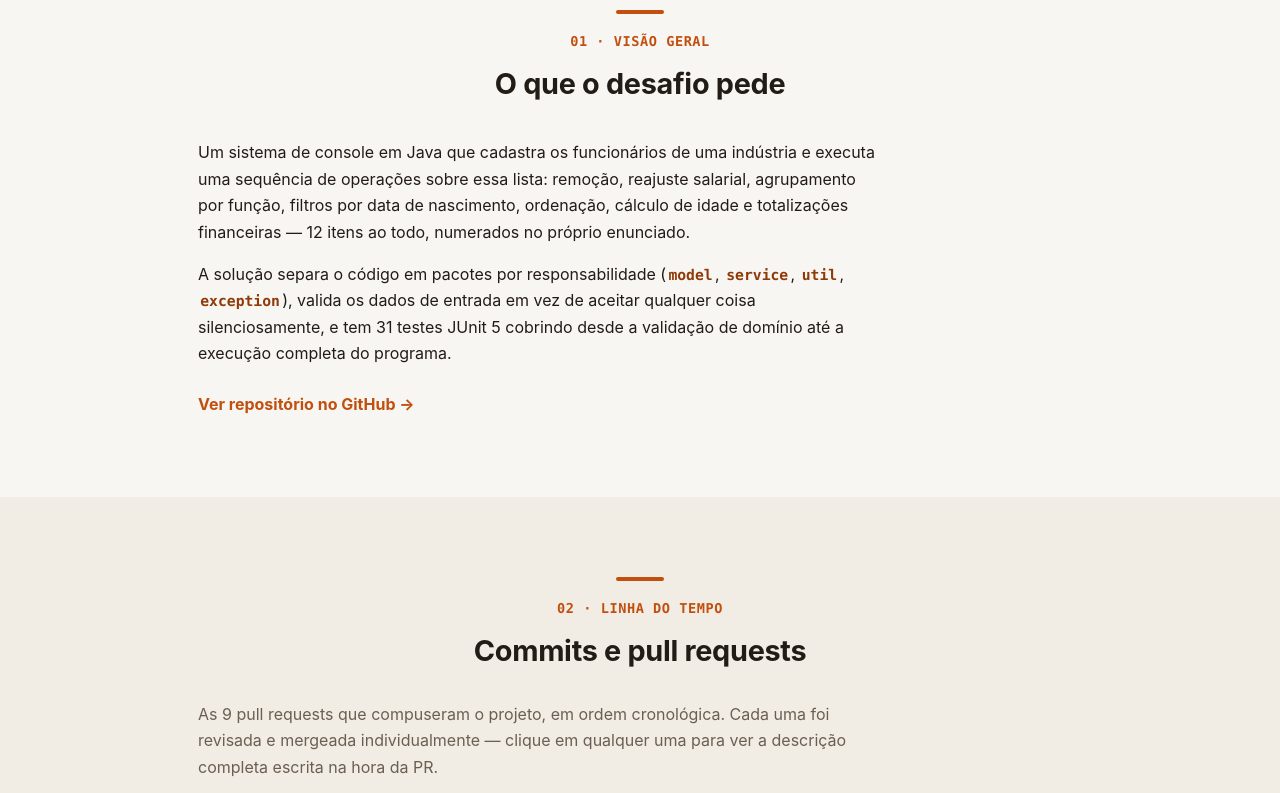
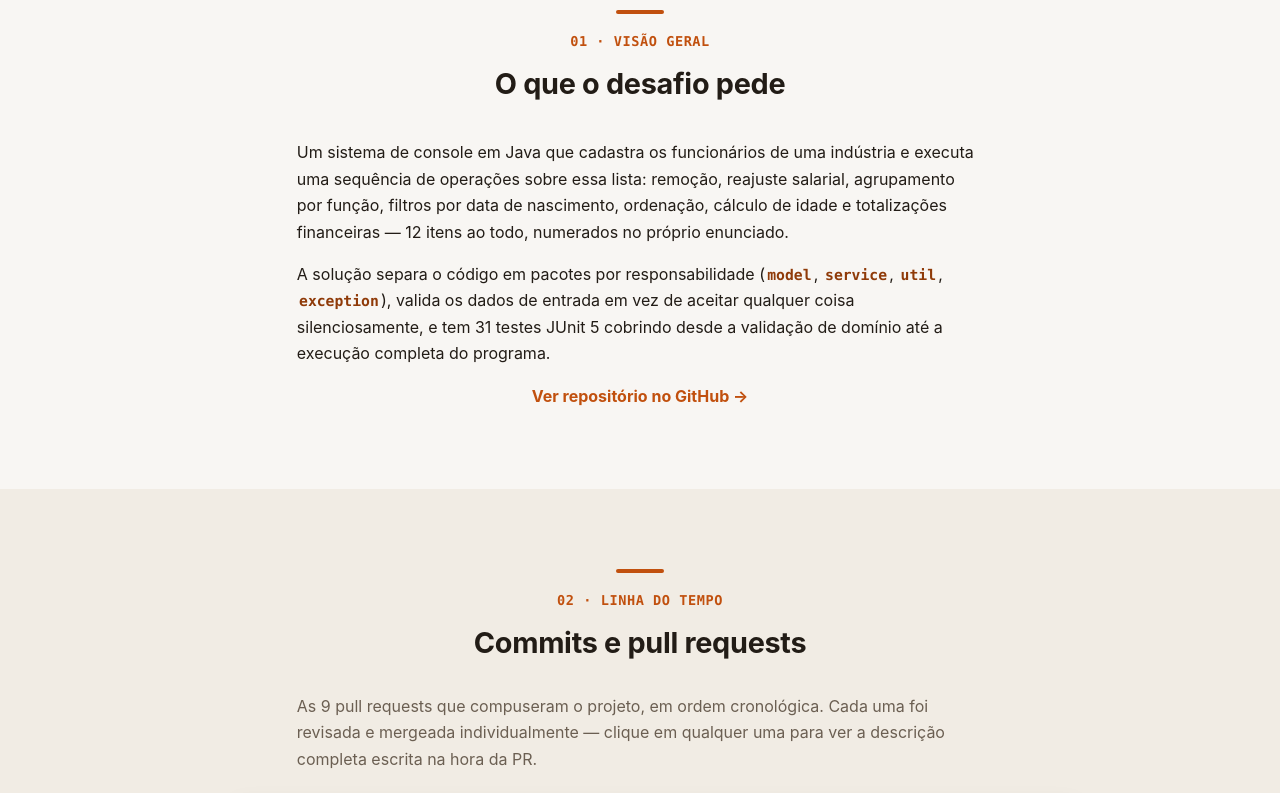
Before and after one commit to Cluwt/desafio-pratico-iniflex-by-cluwt, a plain HTML site: page docs/index.html in a window 1280 px wide. Shown: the part 1280-2073 px from the top of the page. Drawn offline with Linux system fonts and the light colour scheme.

Commit message:
docs: center body text under the new centered section headers

```diff
--- a/docs/style.css
+++ b/docs/style.css
@@ -487,15 +487,19 @@ h1, h2, h3 {
   margin-top: -6px;
   margin-bottom: 24px;
   max-width: 68ch;
+  margin-inline: auto;
+  text-align: left;
 }
 
 .wrap-narrow > p {
   max-width: 68ch;
+  margin-inline: auto;
+  text-align: left;
 }
 
 .repo-link {
-  display: inline-block;
-  margin-top: 8px;
+  display: table;
+  margin: 8px auto 0;
   color: var(--accent);
   font-weight: 700;
   text-decoration: none;
```
